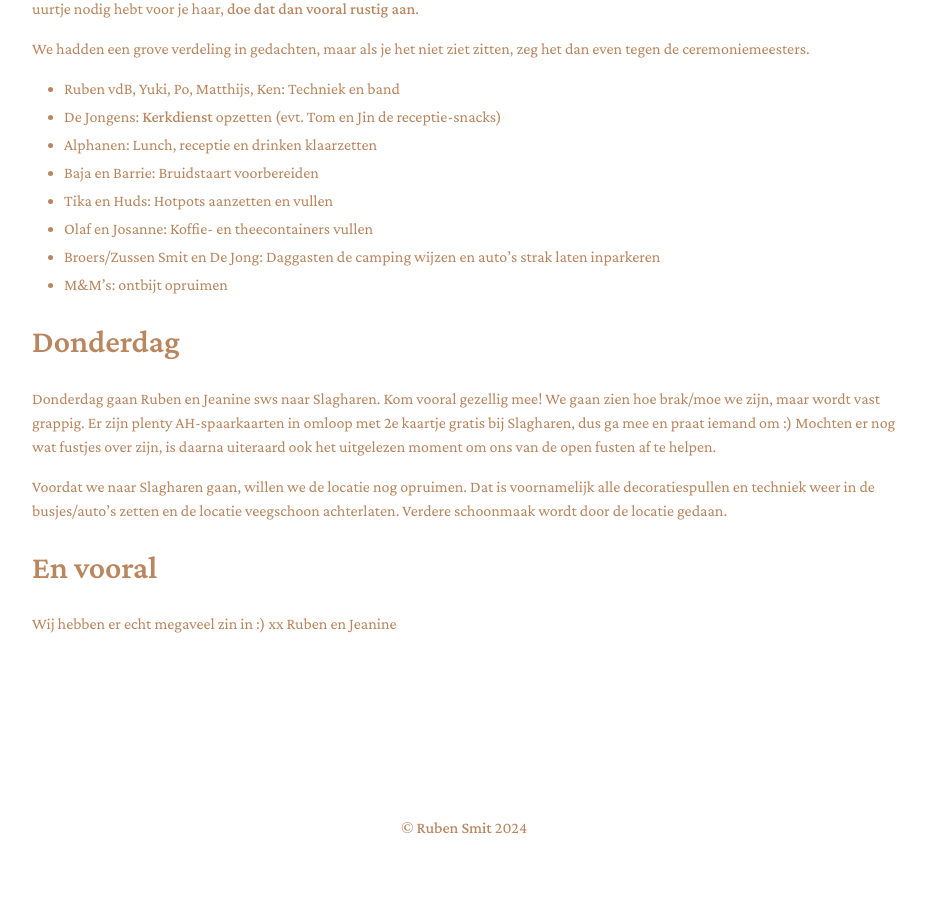
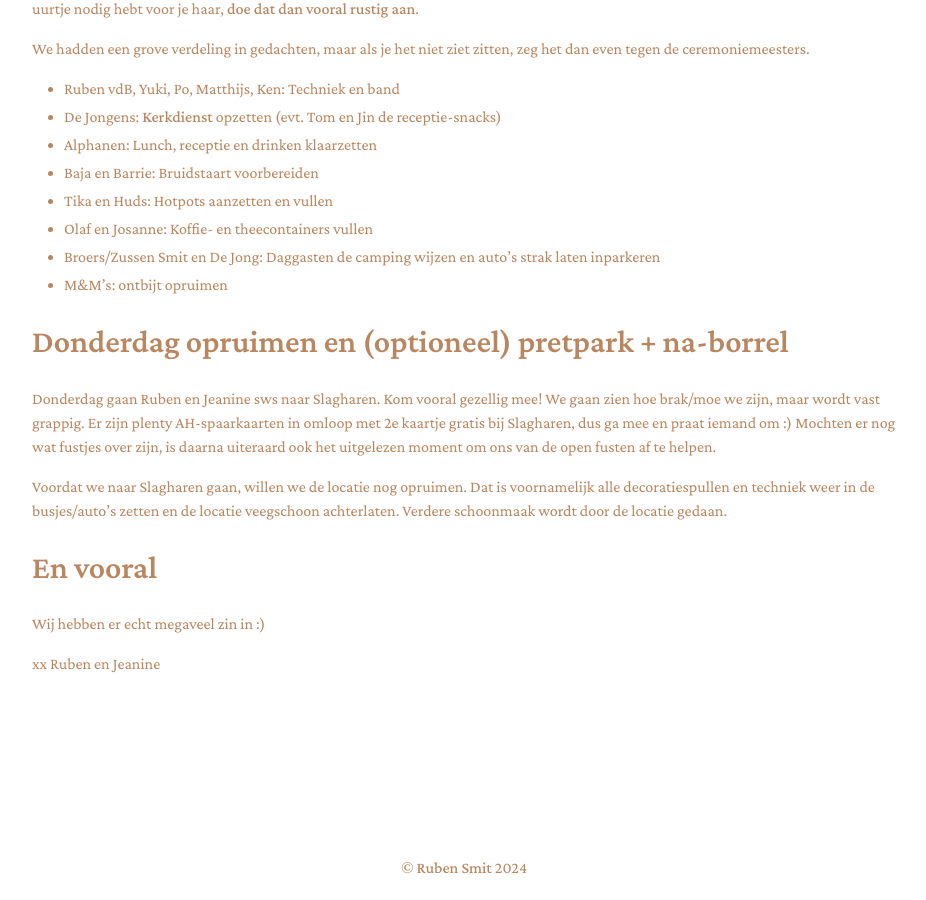
Before and after one commit to RubenSmit/bruiloftjeanineenruben.nl, a Jekyll site: the page built from driedaagse_gasten.markdown, in a window 1280 px wide and 900 px high, scrolled down 1619 px. Shown: the whole window, without its empty margins (176-1102 px from the left). Built offline with Jekyll 4.4.1, drawn with Linux system fonts in a browser that asks for light colours; before the commit the page ends 2479 px from its top, so only the background shows below that.

Commit message:
Update driedaagse_gasten.markdown

```diff
--- a/driedaagse_gasten.markdown
+++ b/driedaagse_gasten.markdown
@@ -34,7 +34,7 @@ We hadden een grove verdeling in gedachten, maar als je het niet ziet zitten, ze
 - Broers/Zussen Smit en De Jong: Daggasten de camping wijzen en auto's strak laten inparkeren
 - M&M's: ontbijt opruimen
 
-## Donderdag
+## Donderdag opruimen en (optioneel) pretpark + na-borrel
 Donderdag gaan Ruben en Jeanine sws naar Slagharen. Kom vooral gezellig mee! We gaan zien hoe brak/moe we zijn, maar wordt vast grappig. Er zijn plenty AH-spaarkaarten in omloop met 2e kaartje gratis bij Slagharen, dus ga mee en praat iemand om :)
 Mochten er nog wat fustjes over zijn, is daarna uiteraard ook het uitgelezen moment om ons van de open fusten af te helpen.
 
@@ -42,4 +42,5 @@ Voordat we naar Slagharen gaan, willen we de locatie nog opruimen. Dat is voorna
 
 ## En vooral
 Wij hebben er echt megaveel zin in :)
+
 xx Ruben en Jeanine
```
